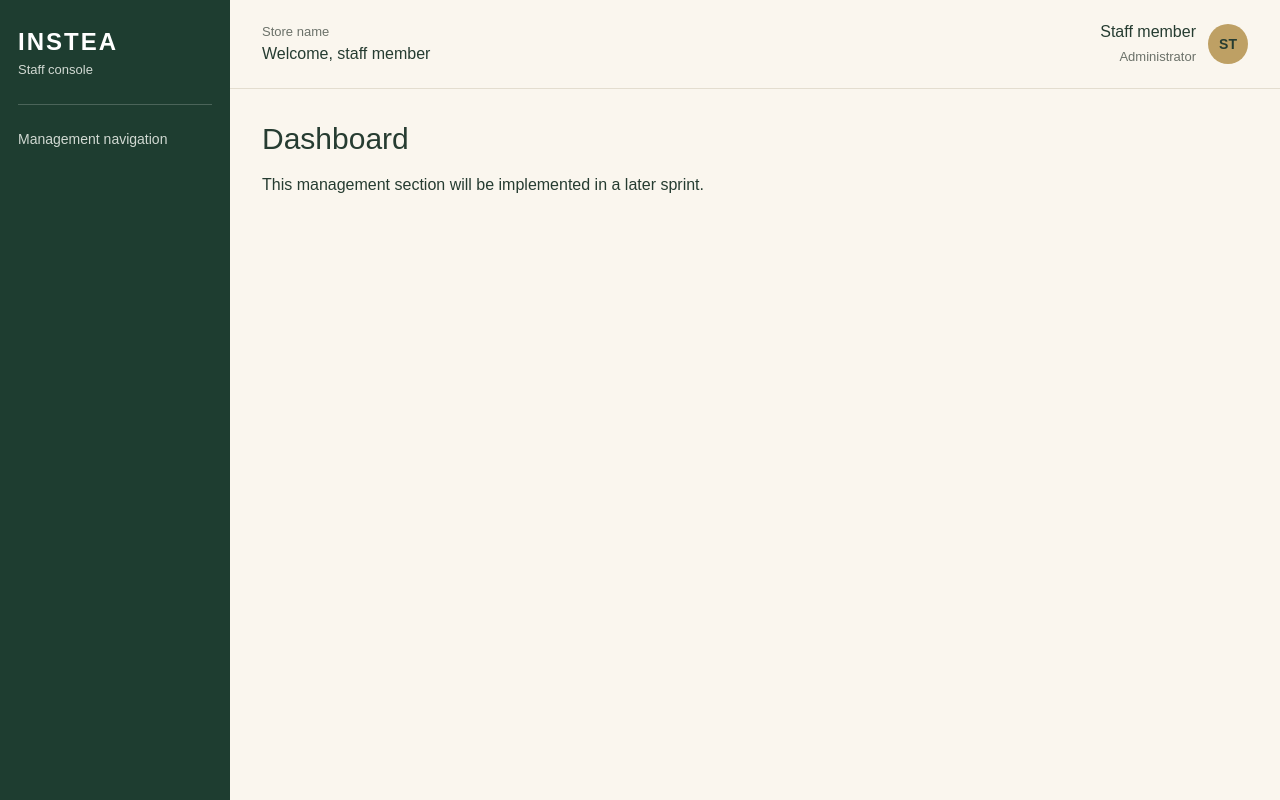
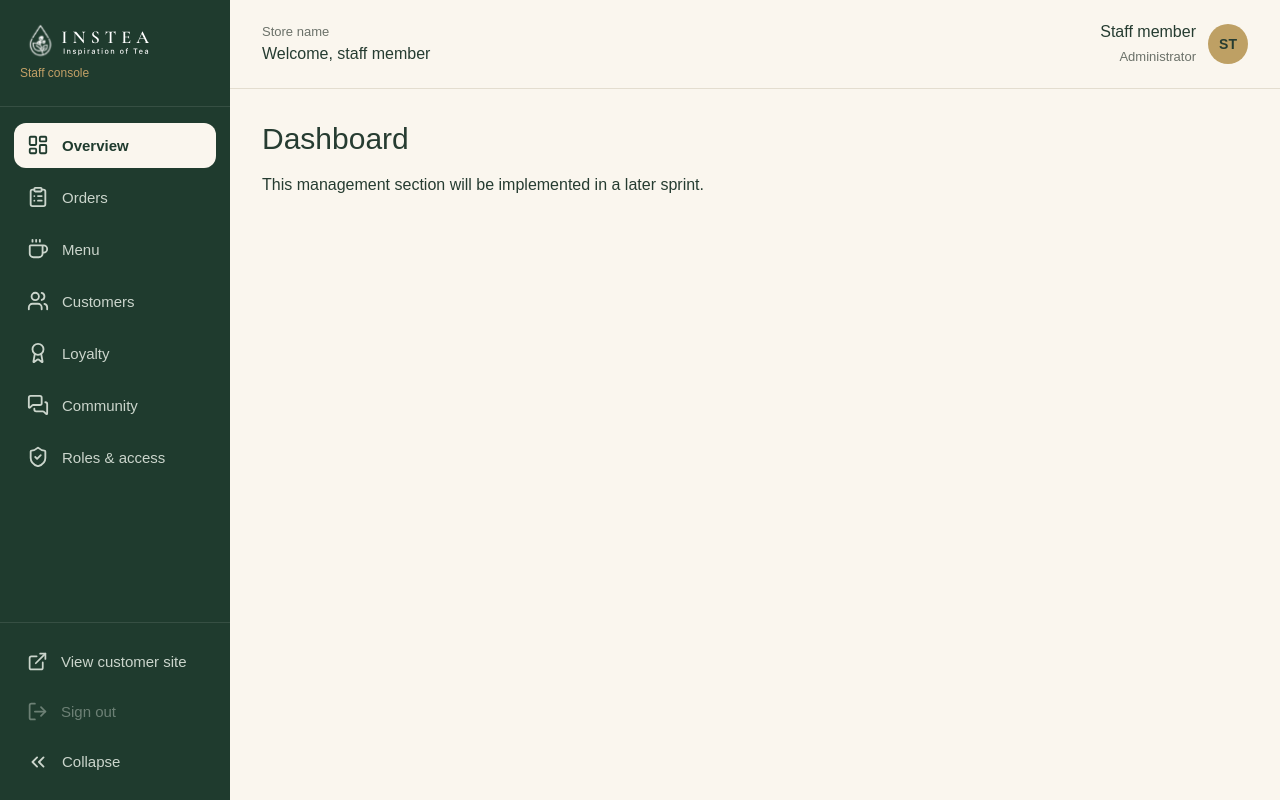
Before and after one commit to buriburi11/INSTEA, a React app in the folder frontend/: page /admin in a window 1280 px wide. Built offline with nearby package versions, Linux system fonts and the light colour scheme; no server answers; the HTML template or start-up script is replaced by a standard one.

Commit message:
admin sidebar navigation works

```diff
--- /dev/null
+++ b/frontend/src/components/admin/AdminSidebar.css
@@ -0,0 +1,146 @@
+.admin-sidebar {
+  position: sticky;
+  top: 0;
+  height: 100vh;
+  height: 100dvh;
+  display: flex;
+  flex-direction: column;
+  overflow-y: auto;
+  background: #1f3b2e;
+  color: #cbd5cc;
+}
+
+.admin-sidebar__brand {
+  display: flex;
+  align-items: center;
+  gap: 12px;
+  min-height: 100px;
+  padding: 24px 20px;
+  border-bottom: 1px solid rgb(255 255 255 / 10%);
+}
+
+.admin-sidebar__brand-mark {
+  display: grid;
+  place-items: center;
+  width: 42px;
+  height: 46px;
+  flex-shrink: 0;
+  border-radius: 50%;
+  background: #faf6ee;
+  color: #1f3b2e;
+}
+
+.admin-sidebar__brand-text {
+  display: flex;
+  flex-direction: column;
+  gap: 3px;
+}
+
+.admin-sidebar__name {
+  color: #faf6ee;
+  font-family: Georgia, 'Times New Roman', serif;
+  font-size: 23px;
+}
+
+.admin-sidebar__subtitle {
+  color: #c2a066;
+  font-size: 12px;
+}
+
+.admin-sidebar__navigation {
+  display: flex;
+  flex-direction: column;
+  gap: 7px;
+  padding: 16px 14px;
+}
+
+.admin-sidebar__link,
+.admin-sidebar__control {
+  display: flex;
+  align-items: center;
+  gap: 13px;
+  width: 100%;
+  min-height: 45px;
+  padding: 11px 13px;
+  border: 0;
+  border-radius: 12px;
+  background: transparent;
+  color: inherit;
+  font: inherit;
+  font-size: 15px;
+  line-height: 1.4;
+  text-align: left;
+  text-decoration: none;
+  cursor: pointer;
+}
+
+.admin-sidebar__link svg,
+.admin-sidebar__control svg {
+  flex-shrink: 0;
+}
+
+.admin-sidebar__link:hover,
+.admin-sidebar__control:not(:disabled):hover {
+  background: rgb(255 255 255 / 8%);
+  color: #faf6ee;
+}
+
+.admin-sidebar__link--active,
+.admin-sidebar__link--active:hover {
+  background: #faf6ee;
+  color: #1f3b2e;
+  font-weight: 600;
+}
+
+.admin-sidebar__link:focus-visible,
+.admin-sidebar__control:focus-visible {
+  outline: 2px solid #c2a066;
+  outline-offset: 2px;
+}
+
+.admin-sidebar__bottom {
+  display: flex;
+  flex-direction: column;
+  gap: 5px;
+  margin-top: auto;
+  padding: 16px 14px;
+  border-top: 1px solid rgb(255 255 255 / 10%);
+}
+
+.admin-sidebar__control:disabled {
+  opacity: 0.45;
+  cursor: not-allowed;
+}
+
+/* Keep icon links accessible when their visible labels are hidden. */
+.admin-shell--collapsed .admin-sidebar__brand-text,
+.admin-shell--collapsed .admin-sidebar__label {
+  display: none;
+}
+
+.admin-shell--collapsed .admin-sidebar__brand {
+  justify-content: center;
+  padding-inline: 10px;
+}
+
+.admin-shell--collapsed .admin-sidebar__navigation,
+.admin-shell--collapsed .admin-sidebar__bottom {
+  padding-inline: 10px;
+}
+
+.admin-shell--collapsed .admin-sidebar__link,
+.admin-shell--collapsed .admin-sidebar__control {
+  justify-content: center;
+  padding-inline: 0;
+}
+.admin-sidebar__logo {
+  display: block;
+  width: 160px;
+  max-width: 100%;
+  height: auto;
+  filter: brightness(0) invert(1);
+}
+
+.admin-sidebar__brand-text {
+  min-width: 0;
+}
--- /dev/null
+++ b/frontend/src/components/admin/AdminSidebar.jsx
@@ -0,0 +1,111 @@
+import { Link, NavLink } from 'react-router'
+import {
+  LayoutDashboard,
+  ClipboardList,
+  Coffee,
+  Users,
+  Award,
+  MessagesSquare,
+  ShieldCheck,
+  ExternalLink,
+  LogOut,
+  ChevronsLeft,
+  ChevronsRight,
+} from 'lucide-react'
+import './AdminSidebar.css'
+import insteaLogo from '../../assets/instea-logo.svg'
+
+const navigation = [
+  { label: 'Overview', path: '/admin', icon: LayoutDashboard, end: true },
+  { label: 'Orders', path: '/admin/orders', icon: ClipboardList },
+  { label: 'Menu', path: '/admin/products', icon: Coffee },
+  { label: 'Customers', path: '/admin/customers', icon: Users },
+  { label: 'Loyalty', path: '/admin/loyalty', icon: Award },
+  { label: 'Community', path: '/admin/community', icon: MessagesSquare },
+  { label: 'Roles & access', path: '/admin/roles', icon: ShieldCheck },
+]
+
+export default function AdminSidebar({ collapsed, onToggle }) {
+  return (
+    <aside className="admin-sidebar">
+      <div className="admin-sidebar__brand">
+        {collapsed ? (
+          <span className="admin-sidebar__brand-mark" aria-label="INSTEA">
+            <Coffee size={25} aria-hidden="true" />
+          </span>
+        ) : (
+          <div className="admin-sidebar__brand-text">
+            <img
+              src={insteaLogo}
+              alt="INSTEA"
+              className="admin-sidebar__logo"
+            />
+            <span className="admin-sidebar__subtitle">Staff console</span>
+          </div>
+        )}
+      </div>
+
+      <nav
+        className="admin-sidebar__navigation"
+        aria-label="Administrator navigation"
+      >
+        {navigation.map(({ label, path, icon: Icon, end }) => (
+          <NavLink
+            key={path}
+            to={path}
+            end={end}
+            title={collapsed ? label : undefined}
+            aria-label={label}
+            className={({ isActive }) =>
+              `admin-sidebar__link${isActive ? ' admin-sidebar__link--active' : ''}`
+            }
+          >
+            <Icon size={22} aria-hidden="true" />
+            <span className="admin-sidebar__label">{label}</span>
+          </NavLink>
+        ))}
+      </nav>
+
+      <div className="admin-sidebar__bottom">
+        <Link
+          to="/"
+          className="admin-sidebar__control"
+          aria-label="View customer site"
+          title={collapsed ? 'View customer site' : undefined}
+        >
+          <ExternalLink size={21} aria-hidden="true" />
+          <span className="admin-sidebar__label">View customer site</span>
+        </Link>
+
+        {/* Authentication will be implemented in a later sprint. */}
+        <button
+          type="button"
+          className="admin-sidebar__control"
+          disabled
+          aria-label="Sign out — unavailable until authentication is added"
+          title="Sign out will be available when authentication is added"
+        >
+          <LogOut size={21} aria-hidden="true" />
+          <span className="admin-sidebar__label">Sign out</span>
+        </button>
+
+        <button
+          type="button"
+          className="admin-sidebar__control"
+          onClick={onToggle}
+          aria-label={collapsed ? 'Expand sidebar' : 'Collapse sidebar'}
+          aria-expanded={!collapsed}
+          title={collapsed ? 'Expand sidebar' : undefined}
+        >
+          {collapsed ? (
+            <ChevronsRight size={22} aria-hidden="true" />
+          ) : (
+            <ChevronsLeft size={22} aria-hidden="true" />
+          )}
+
+          <span className="admin-sidebar__label">Collapse</span>
+        </button>
+      </div>
+    </aside>
+  )
+}
--- a/frontend/src/layouts/AdminLayout.css
+++ b/frontend/src/layouts/AdminLayout.css
@@ -126,3 +126,6 @@
     padding: 24px;
   }
 }
+.admin-shell.admin-shell--collapsed {
+  grid-template-columns: 76px minmax(0, 1fr);
+}
--- a/frontend/src/layouts/AdminLayout.jsx
+++ b/frontend/src/layouts/AdminLayout.jsx
@@ -1,22 +1,20 @@
+import { useState } from 'react'
 import { Outlet } from 'react-router'
+import AdminSidebar from '../components/admin/AdminSidebar.jsx'
 import './AdminLayout.css'
 
 export default function AdminLayout() {
+  const [sidebarCollapsed, setSidebarCollapsed] = useState(false)
+
   return (
-    <div className="admin-shell">
-      <aside className="admin-shell__sidebar">
-        <div className="admin-shell__brand">
-          <strong>INSTEA</strong>
-          <span>Staff console</span>
-        </div>
-
-        <nav aria-label="Administrator navigation">
-          {/* Sidebar links will be added in the navigation subtask. */}
-          <p className="admin-shell__nav-placeholder">
-            Management navigation
-          </p>
-        </nav>
-      </aside>
+    <div
+      className={`admin-shell${sidebarCollapsed ? ' admin-shell--collapsed' : ''}`}
+    >
+      {/* Shared navigation for all administrator pages. */}
+      <AdminSidebar
+        collapsed={sidebarCollapsed}
+        onToggle={() => setSidebarCollapsed((previous) => !previous)}
+      />
 
       <div className="admin-shell__workspace">
         <header className="admin-shell__header">
```
